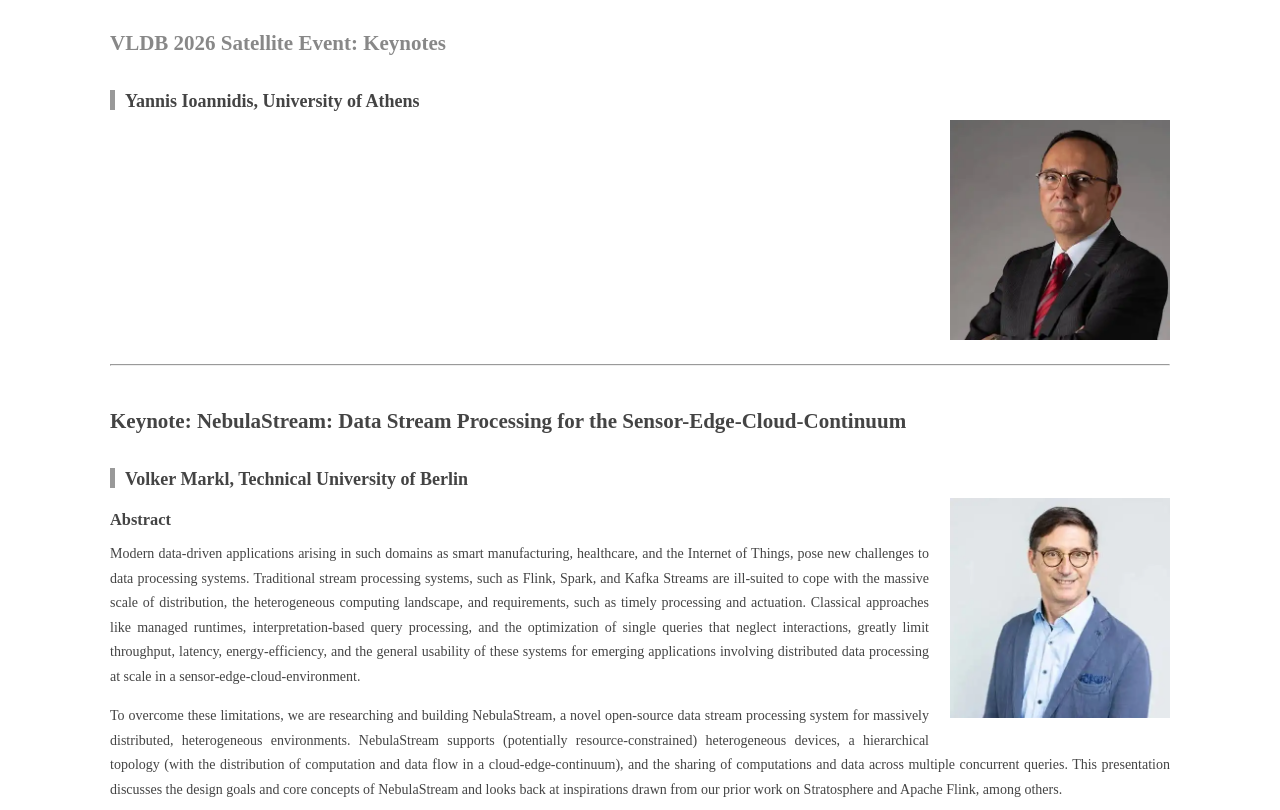
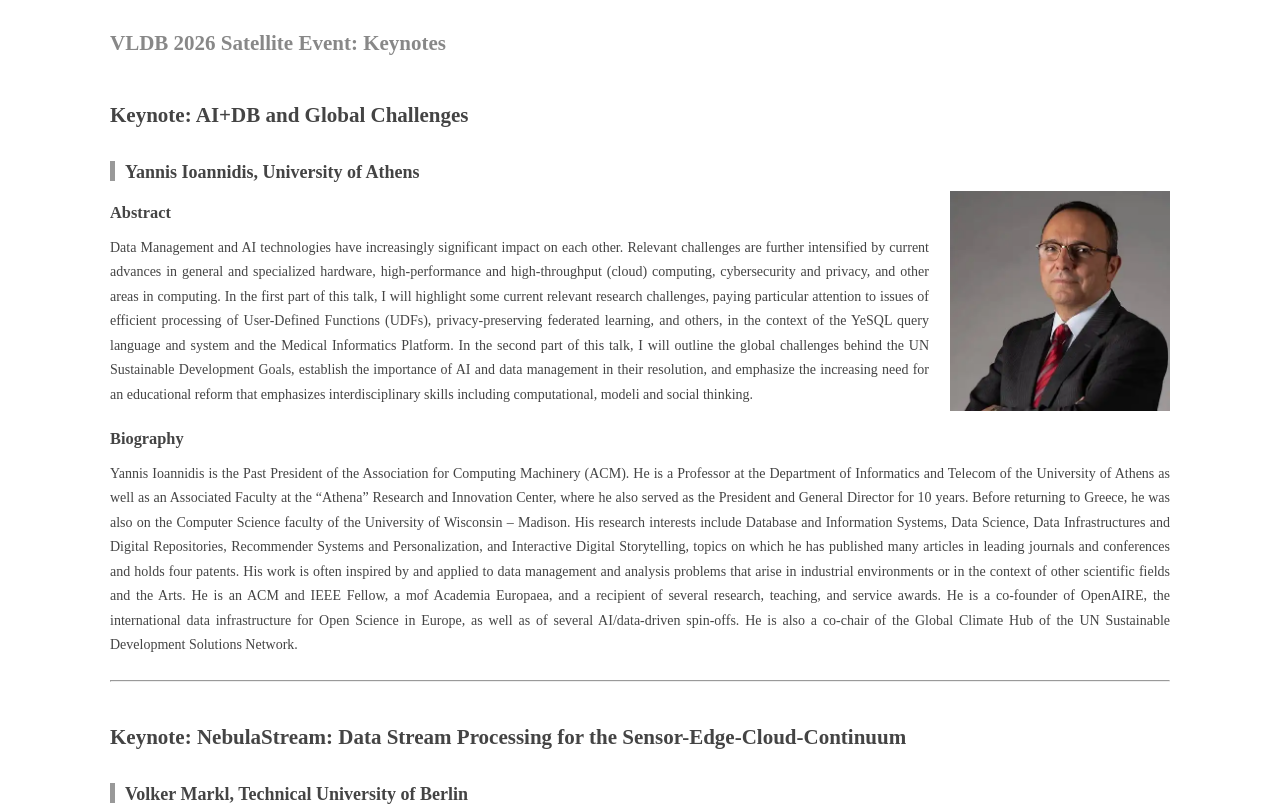
Before and after one commit to SetonLiang/vldb2026-satellite, a plain HTML site: page keynotes.html in a window 1280 px wide. Shown: the part 589-1399 px from the top of the page. Drawn offline with Linux system fonts and the light colour scheme; a web font is replaced by a local one.

Commit message:
Add Yannis Ioannidis keynote title, abstract and biography

```diff
--- a/keynotes.html
+++ b/keynotes.html
@@ -209,7 +209,7 @@
 
 
             <article class="keynote">
-
+                <h2>Keynote: AI+DB and Global Challenges</h2>
                 <h4>Yannis Ioannidis, University of Athens</h4>
                 <img
                     class="keynote-photo"
@@ -219,6 +219,12 @@
                     height="447"
                 />
 
+                    <h3>Abstract</h3>
+                    <div style="text-align: justify" class="markdown "> <p>Data Management and AI technologies have increasingly significant impact on each other. Relevant challenges are further intensified by current advances in general and specialized hardware, high-performance and high-throughput (cloud) computing, cybersecurity and privacy, and other areas in computing. In the first part of this talk, I will highlight some current relevant research challenges, paying particular attention to issues of efficient processing of User-Defined Functions (UDFs), privacy-preserving federated learning, and others, in the context of the YeSQL query language and system and the Medical Informatics Platform. In the second part of this talk, I will outline the global challenges behind the UN Sustainable Development Goals, establish the importance of AI and data management in their resolution, and emphasize the increasing need for an educational reform that emphasizes interdisciplinary skills including computational, modeli and social thinking.</p> </div>
+
+
+                    <h3>Biography</h3>
+                    <div style="text-align: justify" class="markdown "> <p>Yannis Ioannidis is the Past President of the Association for Computing Machinery (ACM). He is a Professor at the Department of Informatics and Telecom of the University of Athens as well as an Associated Faculty at the “Athena” Research and Innovation Center, where he also served as the President and General Director for 10 years. Before returning to Greece, he was also on the Computer Science faculty of the University of Wisconsin – Madison. His research interests include Database and Information Systems, Data Science, Data Infrastructures and Digital Repositories, Recommender Systems and Personalization, and Interactive Digital Storytelling, topics on which he has published many articles in leading journals and conferences and holds four patents. His work is often inspired by and applied to data management and analysis problems that arise in industrial environments or in the context of other scientific fields and the Arts. He is an ACM and IEEE Fellow, a mof Academia Europaea, and a recipient of several research, teaching, and service awards. He is a co-founder of OpenAIRE, the international data infrastructure for Open Science in Europe, as well as of several AI/data-driven spin-offs. He is also a co-chair of the Global Climate Hub of the UN Sustainable Development Solutions Network.</p> </div>
 
             </article>
             <hr />
```
Also changed, not shown: 1 other file.
